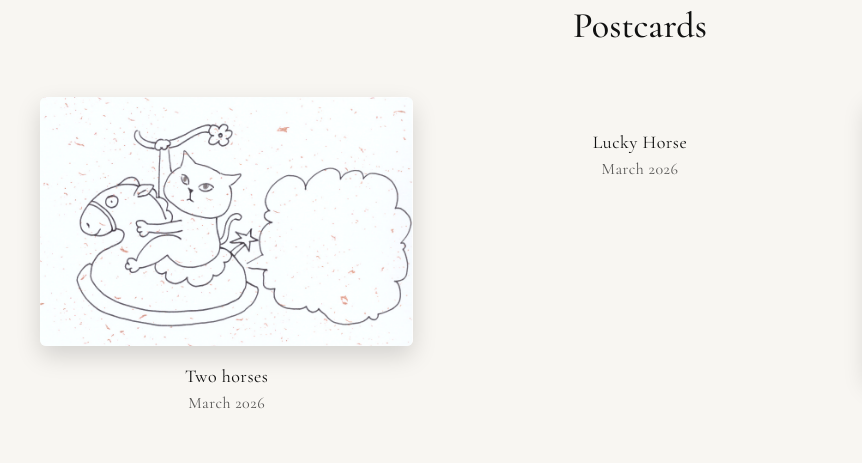
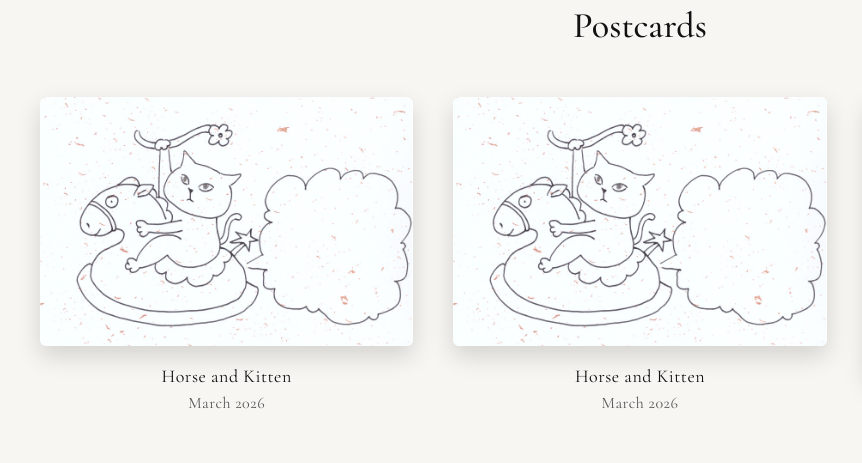
Before and after one commit to alovelystraycat/alovelystraycat.github.io, a plain HTML site: page index.html in a window 1280 px wide. Shown: the part 445-908 px from the top of the page, 0-862 px from the left. Drawn offline with nearby package versions, Linux system fonts and the light colour scheme.

Commit message:
Update index.html

```diff
--- a/index.html
+++ b/index.html
@@ -127,15 +127,15 @@ waiting for the one who would return someday and save me from my solitude.
 <figure>
 <img src="images/postcards/20260303-horse-and-kitten-back.png" alt="">
 <figcaption>
-Two horses
+Horse and Kitten
 <span class="date">March 2026</span>
 </figcaption>
 </figure>
 
 <figure>
-<img src="images/postcards/20260303-horse-and-kitten-back.png.png" alt="">
+<img src="images/postcards/20260303-horse-and-kitten-back.png" alt="">
 <figcaption>
-Lucky Horse
+Horse and Kitten
 <span class="date">March 2026</span>
 </figcaption>
 </figure>
```
